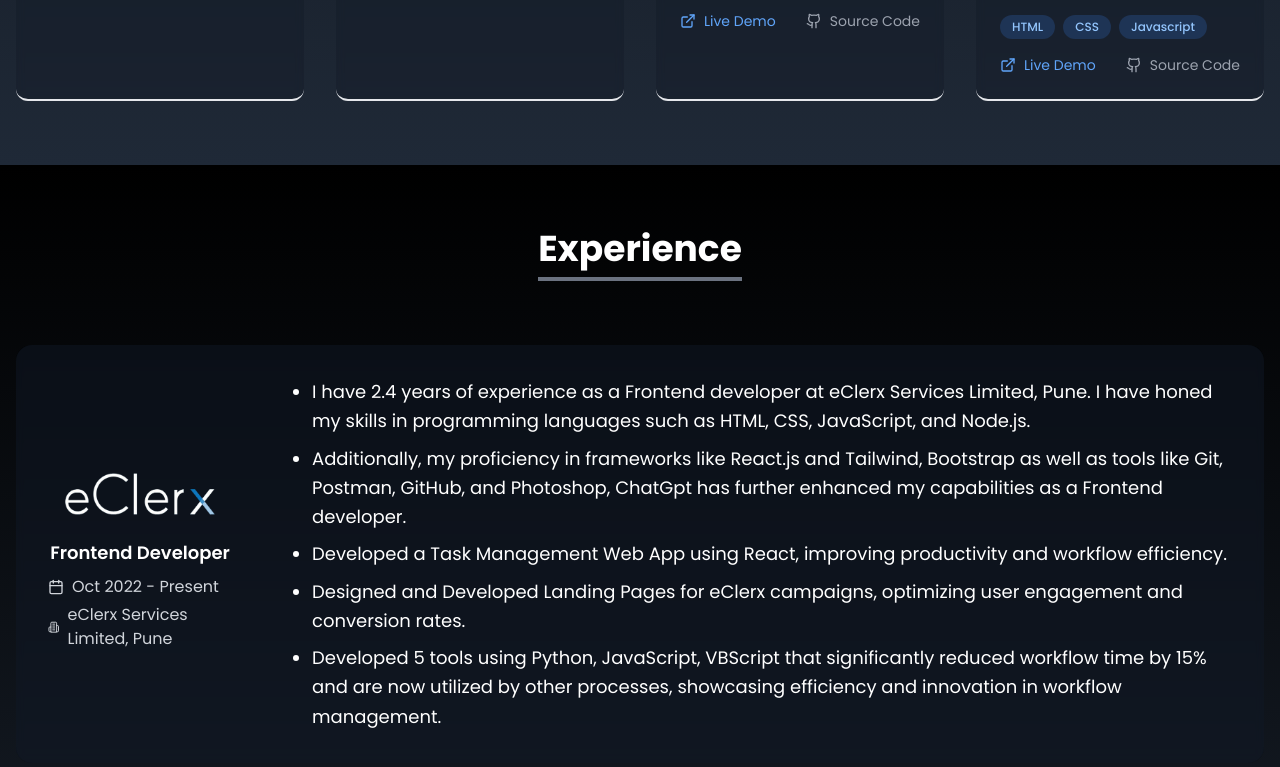
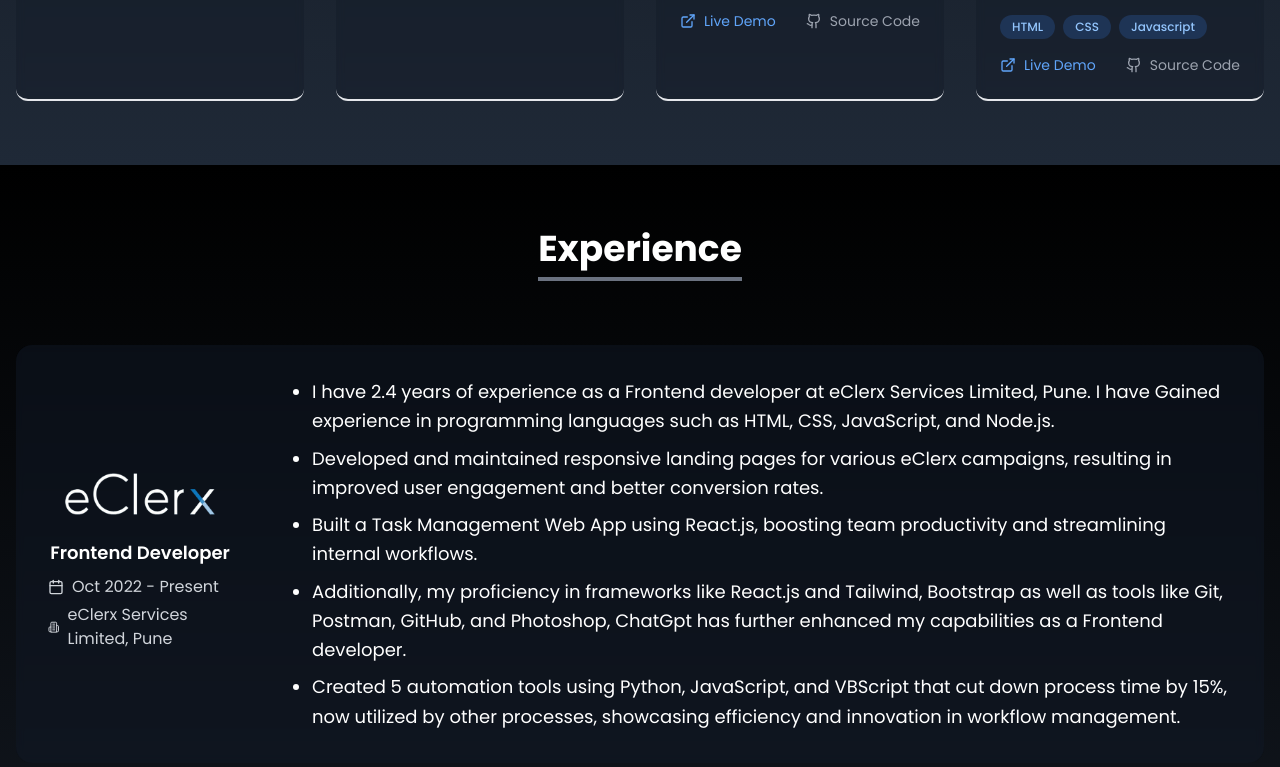
Before and after one commit to mbl43/Portfolio, a React (Vite) app: page / in a window 1280 px wide. Shown: the part 2007-2774 px from the top of the page. Built offline with nearby package versions, Linux system fonts and the light colour scheme; a web font is replaced by a local one.

Commit message:
Enhance Experience component: add new skills (Next.js, Figma, TypeScript, Material UI) and update experience description

```diff
--- a/src/Components/Experience.jsx
+++ b/src/Components/Experience.jsx
@@ -12,10 +12,14 @@
   TailwindCSS,
   NodeJs,
   HTML5,
+  NextJs,
+  Figma,
+  TypeScript,
+  MaterialUI,
 } from "developer-icons";
 import logo from "../assets/portfolio/eclerx.png";
 import { Building2, Calendar } from "lucide-react";
-const Experience = () => {
+const Experience = ({experience}) => {
   const skills = [
     {
       id: 1,
@@ -89,6 +93,31 @@
       text: "Vercel",
       style: "shadow-white",
     },
+    {
+      id: 13,
+      icon: <NextJs />,
+      text: "NextJs",
+      style: "shadow-white",
+    },
+    {
+      id: 14,
+      icon: <Figma />,
+      text: "Figma",
+      style: "shadow-orange-600 ",
+    },
+    {
+      id: 15,
+      icon: <TypeScript />,
+      text: "TypeScript",
+      style: "shadow-blue-600 ",
+    },
+    {
+      id: 15,
+      icon: <MaterialUI />,
+      text: "Material UI",
+      style: "shadow-blue-600 ",
+    },
+
   ];
 
   return (
@@ -127,10 +156,16 @@
             <div className="w-full sm:w-5/6">
               <ul className="list-disc space-y-2">
                 <li className="text-lg leading-relaxed">
-                  I have 2.4 years of experience as a Frontend developer at
-                  eClerx Services Limited, Pune. I have honed my skills in
+                  I have {experience} years of experience as a Frontend developer at
+                  eClerx Services Limited, Pune. I have Gained experience in
                   programming languages such as HTML, CSS, JavaScript, and
                   Node.js.
+                </li>
+                <li className="text-lg leading-relaxed">
+                Developed and maintained responsive landing pages for various eClerx campaigns, resulting in improved user engagement and better conversion rates.
+                </li>
+                <li className="text-lg leading-relaxed">
+                 Built a Task Management Web App using React.js, boosting team productivity and streamlining internal workflows.
                 </li>
                 <li className="text-lg  leading-relaxed">
                   Additionally, my proficiency in frameworks like React.js and
@@ -139,18 +174,7 @@
                   capabilities as a Frontend developer.
                 </li>
                 <li className="text-lg leading-relaxed">
-                  Developed a Task Management Web App using React, improving
-                  productivity and workflow efficiency.
-                </li>
-                <li className="text-lg leading-relaxed">
-                  Designed and Developed Landing Pages for eClerx campaigns,
-                  optimizing user engagement and conversion rates.
-                </li>
-                <li className="text-lg leading-relaxed">
-                  Developed 5 tools using Python, JavaScript, VBScript that
-                  significantly reduced workflow time by 15% and are now
-                  utilized by other processes, showcasing efficiency and
-                  innovation in workflow management.
+              Created 5 automation tools using Python, JavaScript, and VBScript that cut down process time by 15%, now utilized by other processes, showcasing efficiency and innovation in workflow management.
                 </li>
               </ul>
             </div>
```
